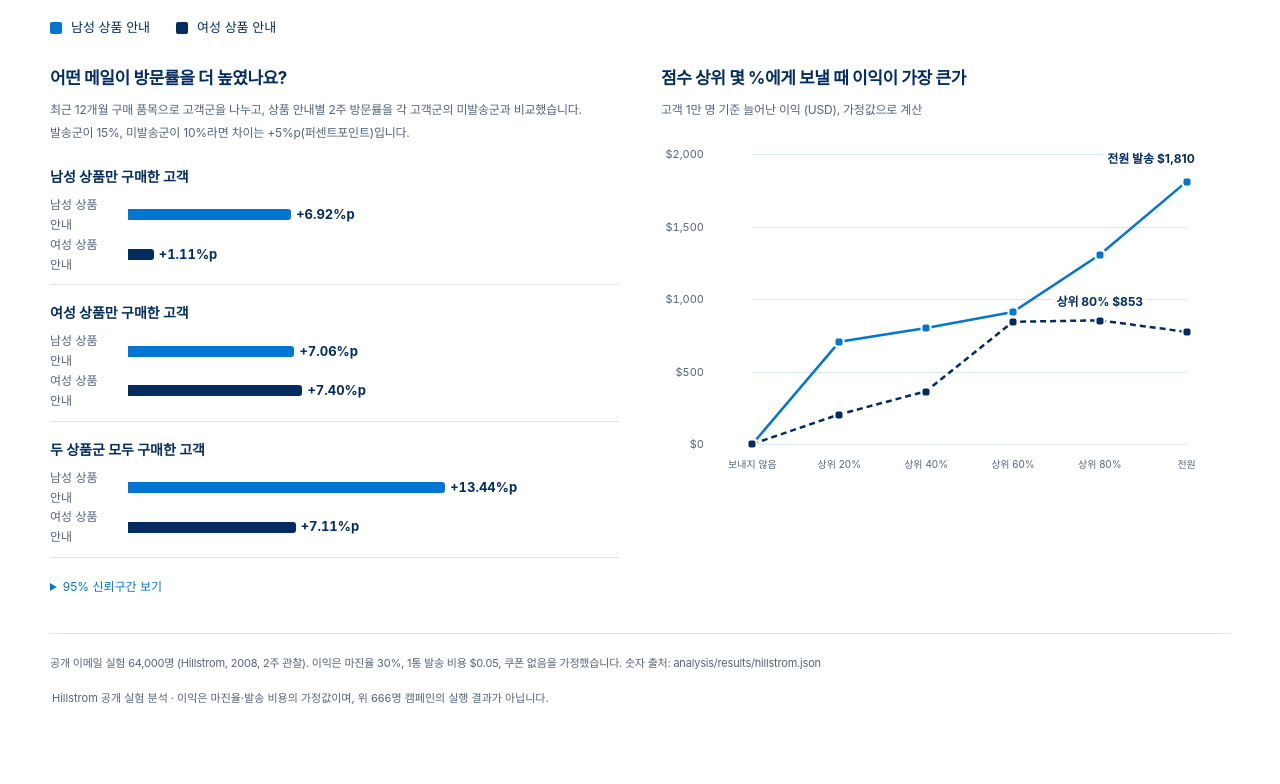
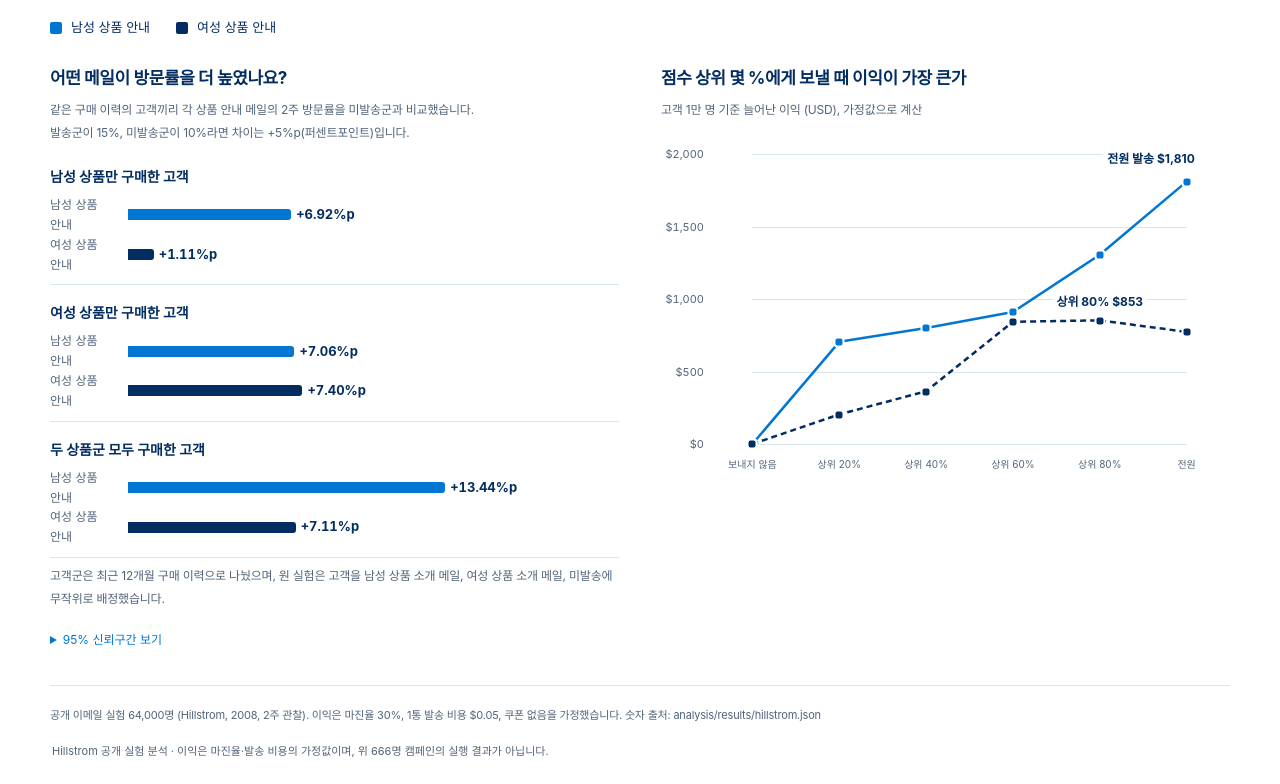
Before and after one commit to jhheo51-arch/jhheo51-arch, a plain HTML site: page portfolio/salesforce-mc-crm/web/index.html in a window 1280 px wide. Shown: the part 4061-4845 px from the top of the page. Drawn offline with Linux system fonts and the light colour scheme; a web font is replaced by a local one.

Commit message:
Sync Hillstrom chart explanation

```diff
--- a/portfolio/salesforce-mc-crm/web/index.html
+++ b/portfolio/salesforce-mc-crm/web/index.html
@@ -570,7 +570,7 @@
   <div class="report-panels">
     <section class="report-panel" aria-labelledby="customer-effect-title">
       <h5 id="customer-effect-title">어떤 메일이 방문률을 더 높였나요?</h5>
-      <p class="report-subtitle visit-comparison"><span>최근 12개월 구매 품목으로 고객군을 나누고, 상품 안내별 2주 방문률을 각 고객군의 미발송군과 비교했습니다.</span><span>발송군이 15%, 미발송군이 10%라면 차이는 +5%p(퍼센트포인트)입니다.</span></p>
+      <p class="report-subtitle visit-comparison"><span>같은 구매 이력의 고객끼리 각 상품 안내 메일의 2주 방문률을 미발송군과 비교했습니다.</span><span>발송군이 15%, 미발송군이 10%라면 차이는 +5%p(퍼센트포인트)입니다.</span></p>
       <div class="visit-chart">
       <div class="visit-group"><h6>남성 상품만 구매한 고객</h6>
         <div class="visit-series men"><span>남성 상품 안내</span><div class="visit-track" style="--bar:38.444444%"><i aria-hidden="true"></i><strong>+6.92%p</strong></div></div>
@@ -585,6 +585,7 @@
         <div class="visit-series women"><span>여성 상품 안내</span><div class="visit-track" style="--bar:39.5%"><i aria-hidden="true"></i><strong>+7.11%p</strong></div></div>
       </div>
       </div>
+      <p class="report-subtitle">고객군은 최근 12개월 구매 이력으로 나눴으며, 원 실험은 고객을 남성 상품 소개 메일, 여성 상품 소개 메일, 미발송에 무작위로 배정했습니다.</p>
       <details class="visit-intervals">
         <summary>95% 신뢰구간 보기</summary>
         <ul>
```
Also changed, not shown: 1 other file.
